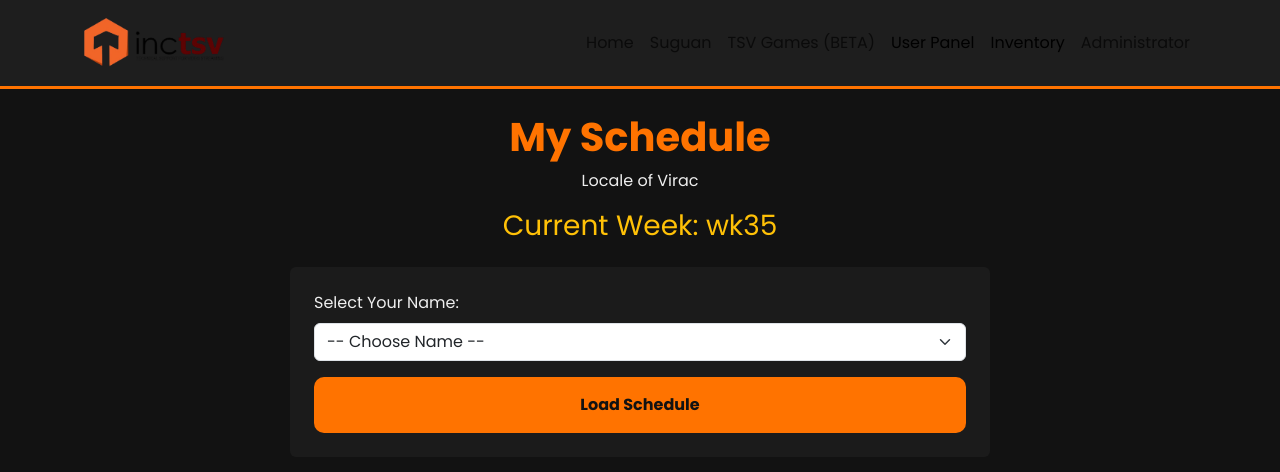
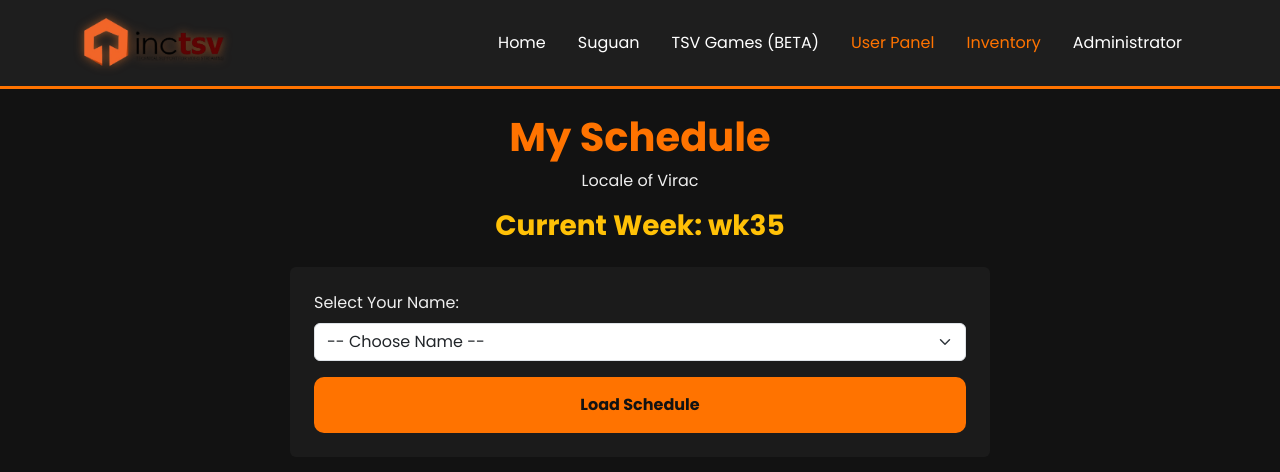
Before and after one commit to kuysdrew28/teaisbee, a plain HTML site: page member-panel.html in a window 1280 px wide. Drawn offline with nearby package versions, Linux system fonts and the light colour scheme; no server answers; a script that the page names is missing.

Commit message:
Update member-panel.html

```diff
--- a/member-panel.html
+++ b/member-panel.html
@@ -9,10 +9,10 @@
   <!-- Botpress Inject Scripts -->
 <script src="https://cdn.botpress.cloud/webchat/v3.2/inject.js"></script>
 <script src="https://files.bpcontent.cloud/2025/08/22/06/20250822063030-NCUYH9BC.js" defer></script>
+  <link rel="stylesheet" href="css/main.css">
+    <link rel="stylesheet" href="css/index.css">
 
 
-<!-- Link your custom JS file -->
-<script src="custom.js"></script>
 
   <style>
     :root {
```
